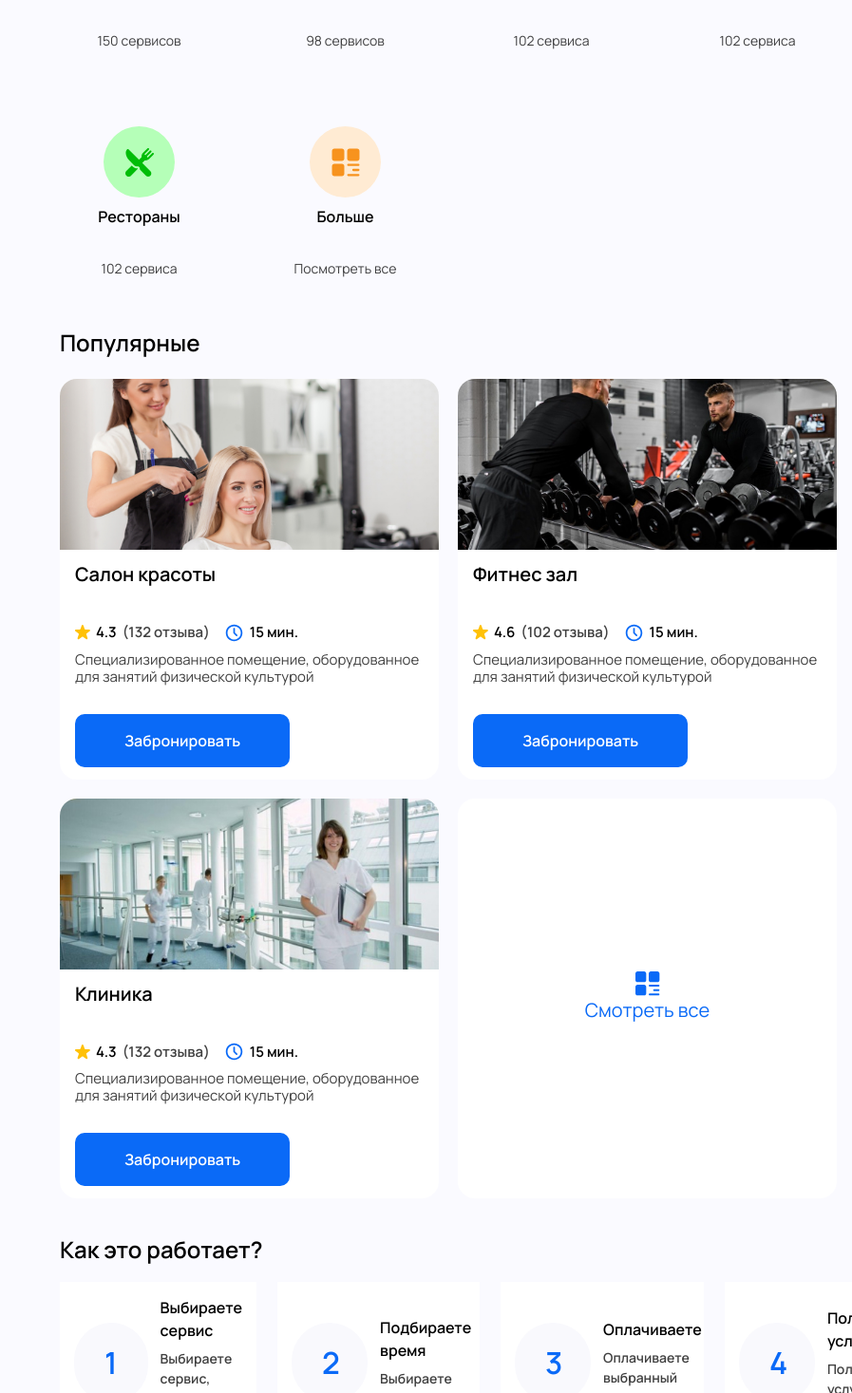
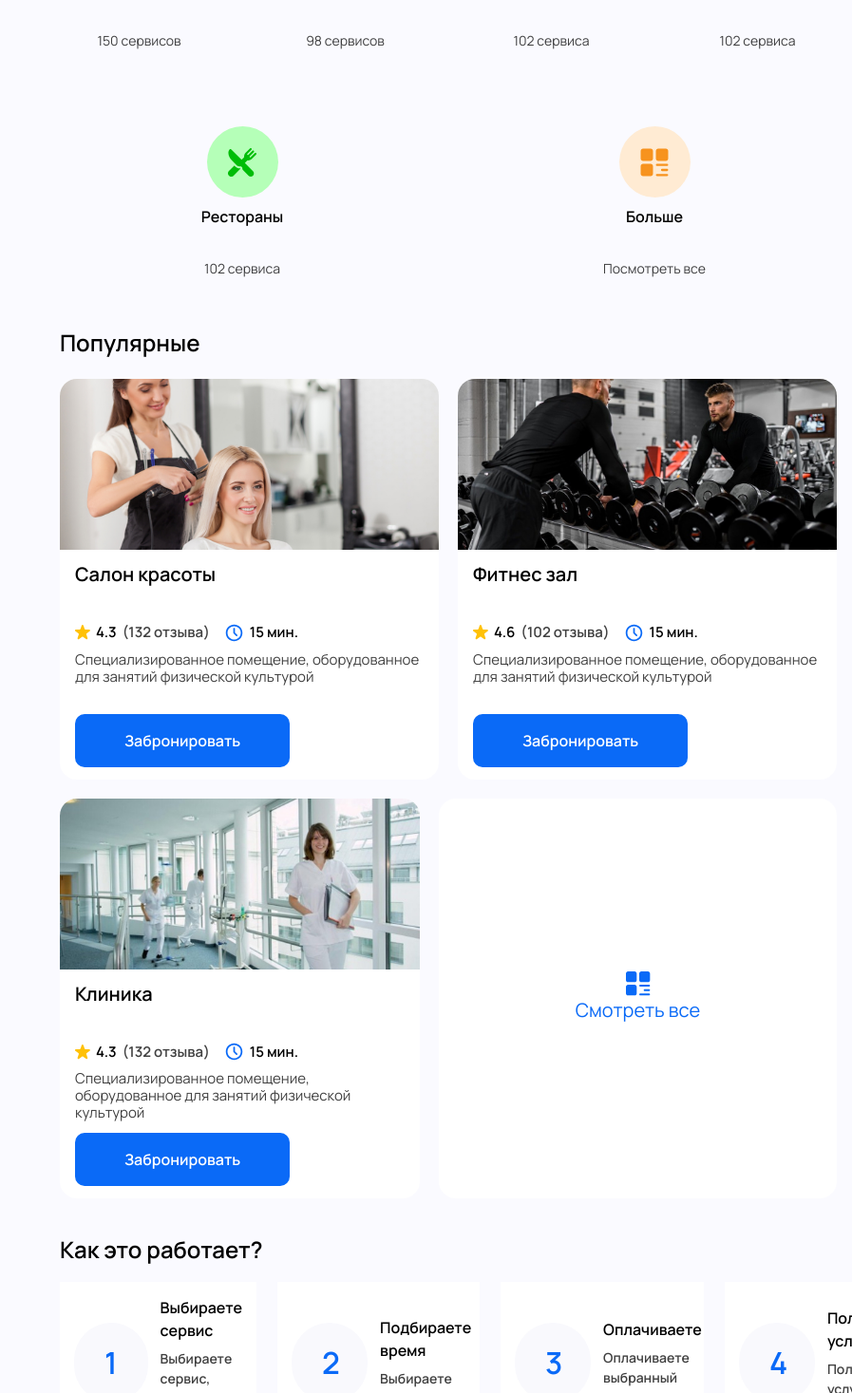
Before and after one commit to rgxzlol/Bron-frontend, a Next.js app: page / in a window 1280 px wide. Shown: the part 1163-2630 px from the top of the page at 95% size, without its empty margins (383-1280 px from the left). Built offline with nearby package versions, Linux system fonts and the light colour scheme.

Commit message:
fix bugs

```diff
--- a/src/components/features/home/Categories.tsx
+++ b/src/components/features/home/Categories.tsx
@@ -13,12 +13,12 @@ export default function Categories() {
         Категории
       </h2>
 
-      <div className="grid grid-cols-[repeat(auto-fill,_minmax(130px,_1fr))] gap-[50px]">
+      <div className="flex flex-wrap gap-[50px]">
         {categories.map((category) => (
           <Link
             key={category.id}
             href={routes.home}
-            className={`${s.links} flex w-full flex-col items-center gap-2 py-[15px] text-center`}
+            className={`${s.links} flex min-w-[130px] flex-1 flex-col items-center gap-2 py-[15px] text-center`}
           >
             <div
               style={{ backgroundColor: category.color }}
@@ -44,7 +44,7 @@ export default function Categories() {
 
         <Link
           href={routes.home}
-          className={`${s.links} flex w-full flex-col items-center gap-2 py-[15px] text-center`}
+          className={`${s.links} flex min-w-[130px] flex-1 flex-col items-center gap-2 py-[15px] text-center`}
         >
           <div className="flex h-[75px] w-[75px] items-center justify-center rounded-full bg-[#ffebd3]">
             <Image
--- a/src/components/features/home/HeroSection.tsx
+++ b/src/components/features/home/HeroSection.tsx
@@ -4,7 +4,7 @@ import HeroPhotoCarousel from "@/components/features/home/hero-photo-carousel";
 export default function HeroSection() {
   return (
     <section className="flex flex-wrap items-center gap-[10px] rounded-[34px] bg-white px-[32px] py-[38px]">
-      <div className="flex max-w-[471px] flex-col gap-[15px] mr-[20px]">
+      <div className="flex max-w-[471px] flex-col gap-[15px]">
         <h1 className="max-w-[350px] text-[36px] font-semibold">
           Бронируй только в лучших сервисах
         </h1>
--- a/src/components/features/home/Popular.tsx
+++ b/src/components/features/home/Popular.tsx
@@ -13,12 +13,12 @@ export default function Popular() {
         Популярные
       </h2>
 
-      <div className="grid grid-cols-[repeat(auto-fill,_minmax(274px,_1fr))] gap-[20px]">
+      <div className="flex flex-wrap gap-[20px]">
         {popularPlaces.map((place) => (
           <Link
             key={place.id}
             href={routes.home}
-            className="flex w-full flex-col overflow-hidden rounded-[18px] bg-white"
+            className="flex w-full min-w-[274px] flex-1 flex-col overflow-hidden rounded-[18px] bg-white"
           >
             <Image
               className="h-[180px] w-full object-cover"
@@ -75,7 +75,7 @@ export default function Popular() {
 
         <Link
           href={routes.home}
-          className="flex flex-col items-center justify-center rounded-[18px] bg-white p-[20px]"
+          className="flex min-h-[380px] min-w-[274px] flex-1 flex-col items-center justify-center rounded-[18px] bg-white p-[20px]"
         >
           <Image
             src={assets.popular.blueMore}
```
